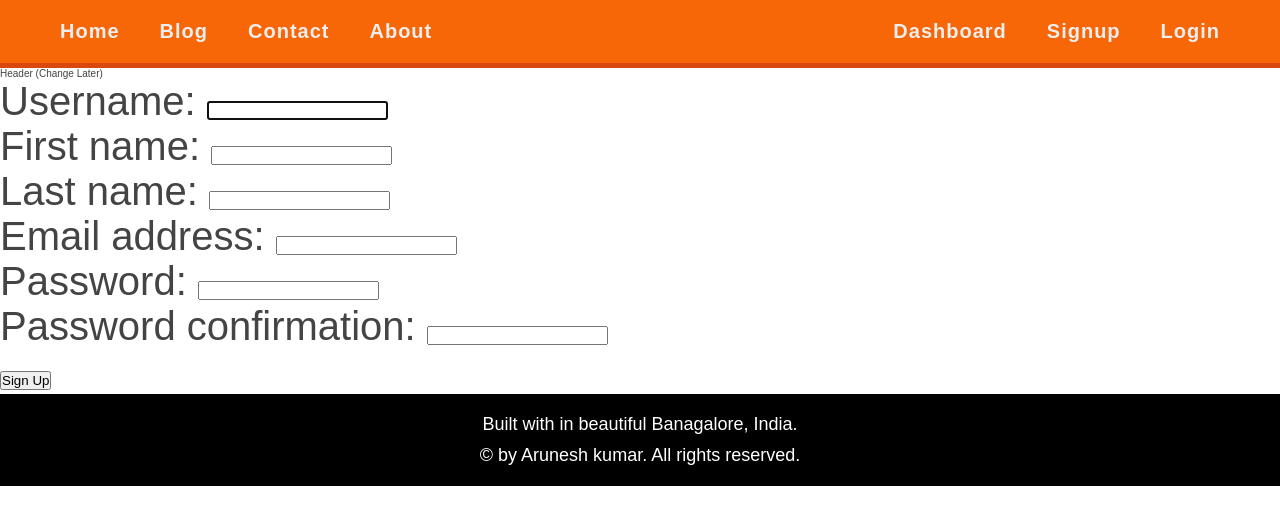
After one commit to kingarunesh/Mini-Blog, a Django app: page /sign-up/ in a window 1280 px wide. The commit adds this page. Shown: the top 525 px of the page. Run offline with Django 5.2, Linux system fonts and the light colour scheme.

Commit message:
8.1 : auth -> sign up form

```diff
--- /dev/null
+++ b/dashboard/forms.py
@@ -0,0 +1,10 @@
+from django import forms
+from django.contrib.auth.models import User
+from django.contrib.auth.forms import UserCreationForm
+
+
+
+class SignUpForm(UserCreationForm):
+    class Meta:
+        model = User
+        fields = ["username", "first_name", "last_name", "email"]
--- /dev/null
+++ b/dashboard/static/dashboard/css/style.css
@@ -0,0 +1,3 @@
+.sign-up__section {
+    font-size: 4rem;
+}
--- /dev/null
+++ b/dashboard/templates/dashboard/sign-up.html
@@ -0,0 +1,43 @@
+{% extends "base.html" %}
+
+<!---->
+
+{% load static %}
+
+<!---->
+
+{% block title %}SignUp{% endblock title %}
+
+<!---->
+
+{% block css_style %} <link rel="stylesheet" href="{% static "dashboard/css/style.css" %}"> {% endblock css_style %}
+
+<!---->
+
+{% block header %}
+<header>Header (Change Later)</header>
+{% endblock header %}
+
+<!---->
+
+{% block content %}
+
+<section class="sign-up__section">
+    <form action="" method="POST" novalidate>
+        {% csrf_token %}
+
+        <!---->
+
+        <div>
+            {% for fm in form %}
+            <div>{{ fm.label_tag }} {{ fm }} {{ fm.errors|striptags }}</div>
+            {% endfor %}
+        </div>
+
+        <!---->
+
+        <input type="submit" value="Sign Up" />
+    </form>
+</section>
+
+{% endblock content %}
--- /dev/null
+++ b/dashboard/urls.py
@@ -0,0 +1,8 @@
+from django.urls import path
+
+from dashboard.views import sign_up
+
+
+urlpatterns = [
+    path("sign-up/", view=sign_up, name="sign_up")
+]
--- a/dashboard/views.py
+++ b/dashboard/views.py
@@ -1,3 +1,23 @@
 from django.shortcuts import render
 
-# Create your views here.
+from dashboard.forms import SignUpForm
+
+
+
+#SECTION :      sign up
+
+def sign_up(request):
+
+    form = SignUpForm()
+
+    if request.method == "POST":
+        form = SignUpForm(request.POST)
+
+        if form.is_valid():
+            form.save()
+
+    context = {
+        "form": form
+    }
+
+    return render(request=request, template_name="dashboard/sign-up.html", context=context)
--- a/miniblog/urls.py
+++ b/miniblog/urls.py
@@ -24,4 +24,5 @@ urlpatterns = [
     path("", include("about.urls")),
     path("", include("blog.urls")),
     path("", include("contact.urls")),
+    path("", include("dashboard.urls"))
 ]
--- a/templates/includes/navbar.html
+++ b/templates/includes/navbar.html
@@ -9,7 +9,7 @@
 
         <div class="right">
             <li><a href="/">Dashboard</a></li>
-            <li><a href="/">Signup</a></li>
+            <li><a href="{% url "sign_up" %}">Signup</a></li>
             <li><a href="/">Login</a></li>
         </div>
     </ul>
```
